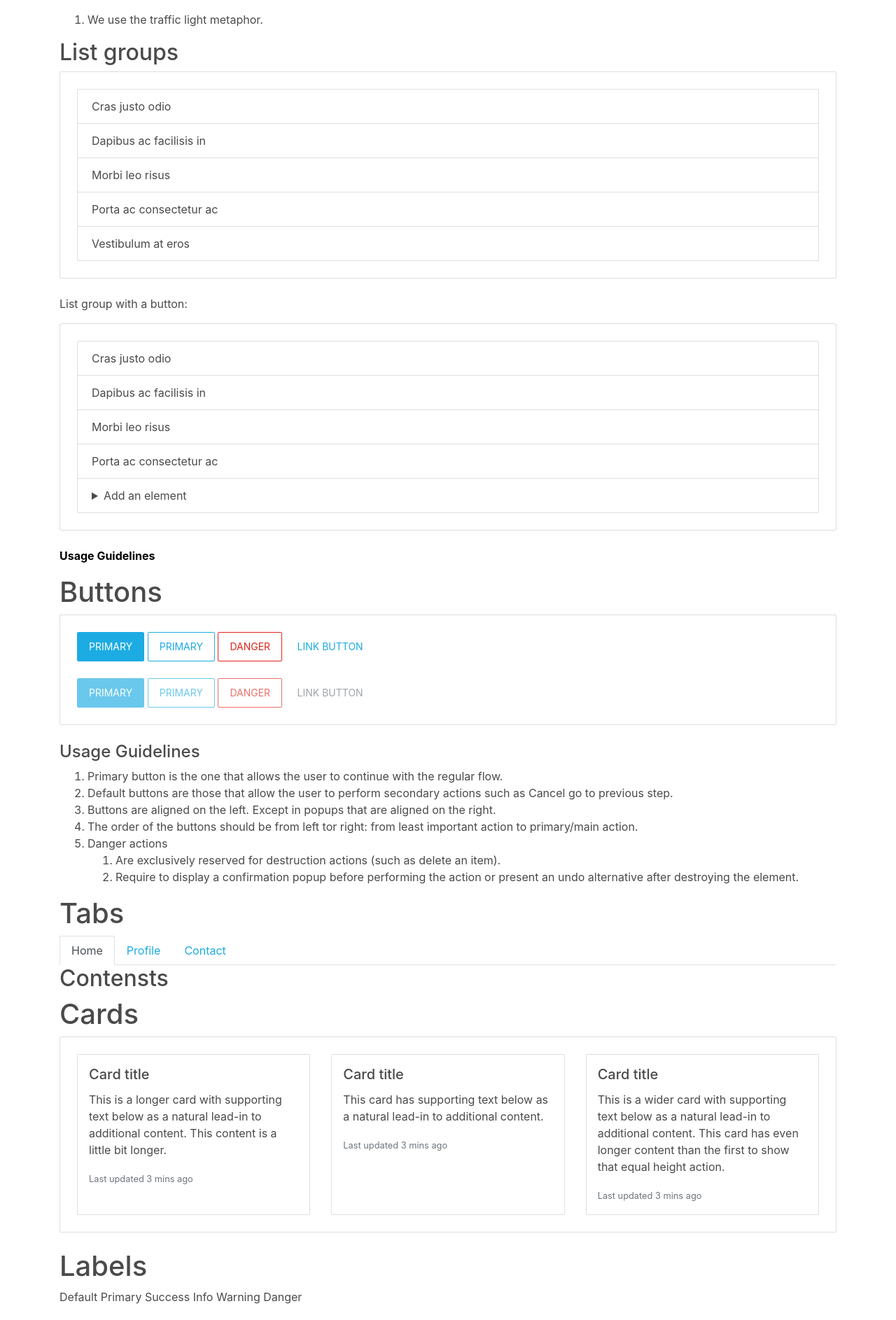
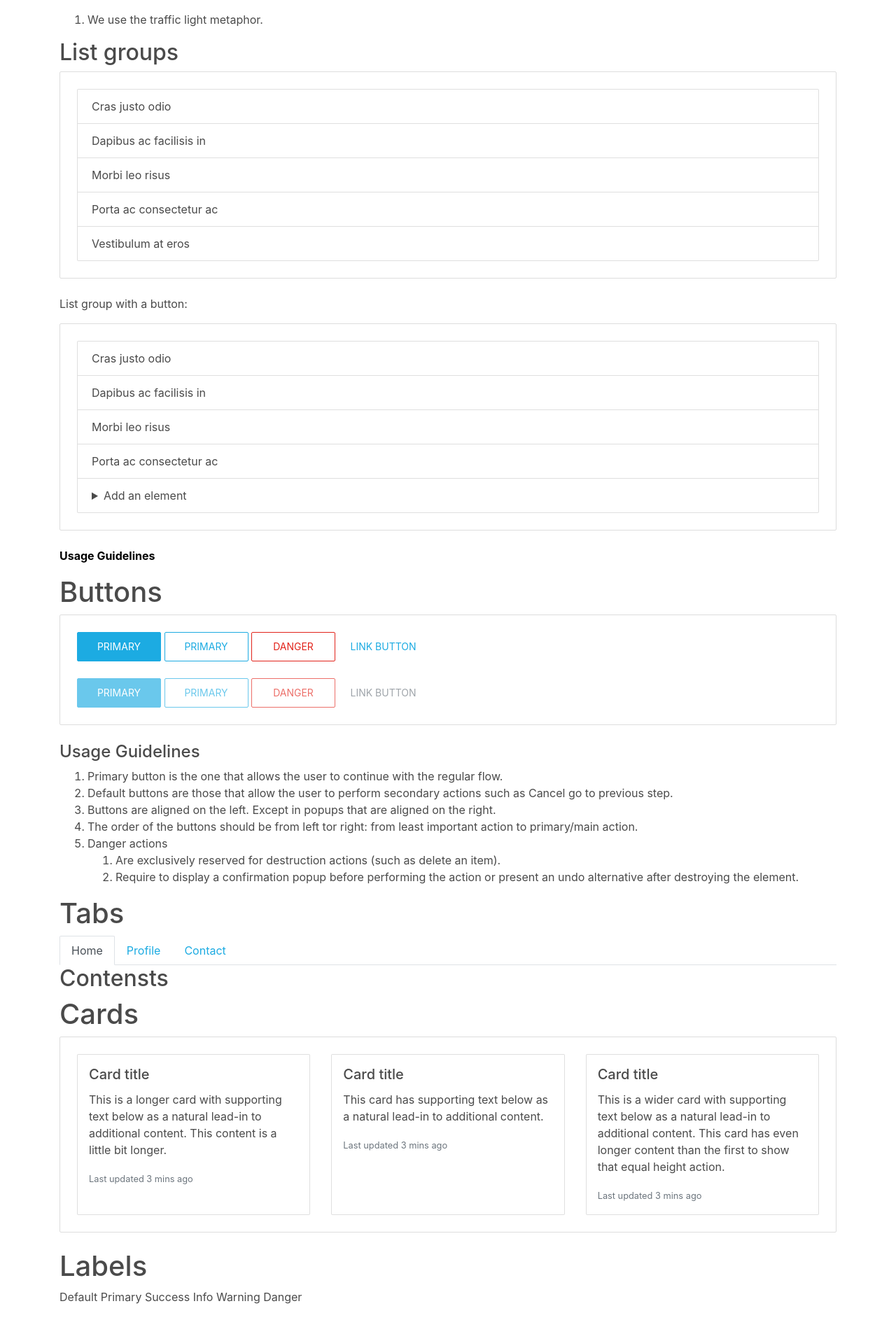
Before and after one commit to unicef/design-system, a Jekyll site: the page built from kitchen.md, in a window 1280 px wide. Shown: the part 1467-3353 px from the top of the page at 70% size. Built offline with Jekyll 4.4.1, drawn with Linux system fonts in a browser that asks for light colours.

Commit message:
+ changed names to singular. + added min width to buttons

```diff
--- a/scss/_buttons.scss
+++ b/scss/_button.scss
@@ -2,4 +2,5 @@
 .btn {
   font-size: $btn-font-size;
   text-transform: $btn-transform;
+  min-width: $btn-min-width;
 }
--- a/scss/_variables.scss
+++ b/scss/_variables.scss
@@ -437,6 +437,7 @@ $btn-transition:              color .15s ease-in-out, background-color .15s ease
 // UNICEF vars
 $btn-font-size:               0.875rem !default;
 $btn-transform:               uppercase !default;
+$btn-min-width:               120px !default;
 
 
 // Forms
--- a/scss/unicef.scss
+++ b/scss/unicef.scss
@@ -56,8 +56,8 @@ $theme-colors: map-remove($theme-colors, 'secondary', 'info','light','dark');
 //@import "type";
 //@import "navbar";
 @import "alert";
-@import "buttons";
-@import "cards";
+@import "button";
+@import "card";
 //@import "lists";
 //@import "forms";
 //@import "boxes";
@@ -65,5 +65,6 @@ $theme-colors: map-remove($theme-colors, 'secondary', 'info','light','dark');
 //@import "display-data";
 //@import "popups";
 //@import "tables";
+@import "tab";
 @import "type";
 //@import "notifications";
```
Also changed, not shown: dist/css/unicef.css, scss/_card.scss (renamed from scss/_cards.scss), scss/_tab.scss (renamed from scss/_tabs.scss), 1 other file.
